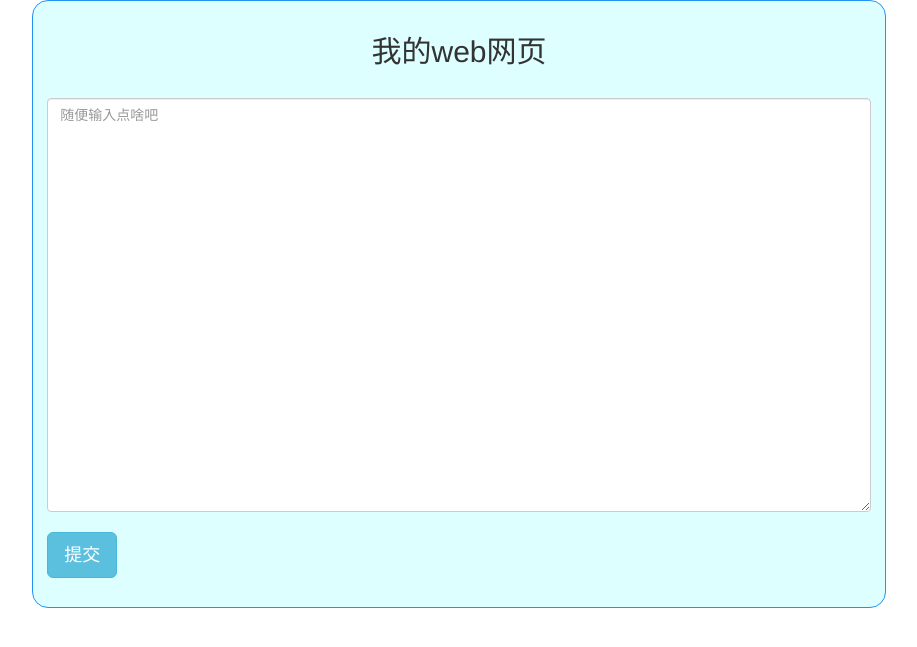
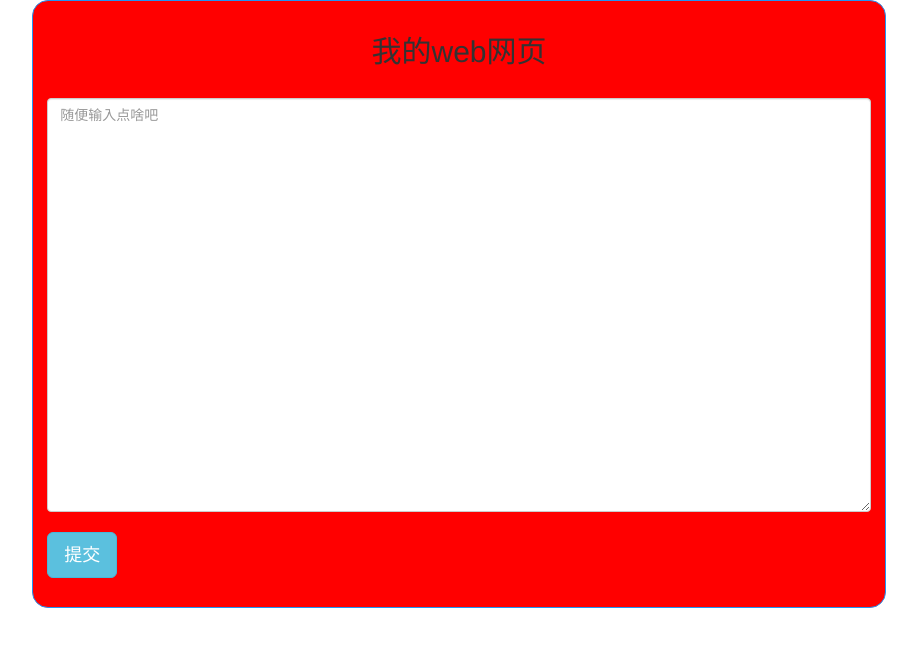
Before and after one commit to feigetmxg/hub, a Flask app: page / in a window 1280 px wide. Shown: the top 647 px of the page, without its empty margins (181-1098 px from the left). Run offline with Flask 2, Linux system fonts and the light colour scheme; some libraries are stand-ins or nearby versions.

Commit message:
爷爷改的

```diff
--- a/static/index.css
+++ b/static/index.css
@@ -1,6 +1,6 @@
 .main{
     border: 1px solid;
-    background-color: #ddffff;
+    background-color: red;
     padding: 14px;
     border-color: #2194F3;
     border-radius: 16px;
```
